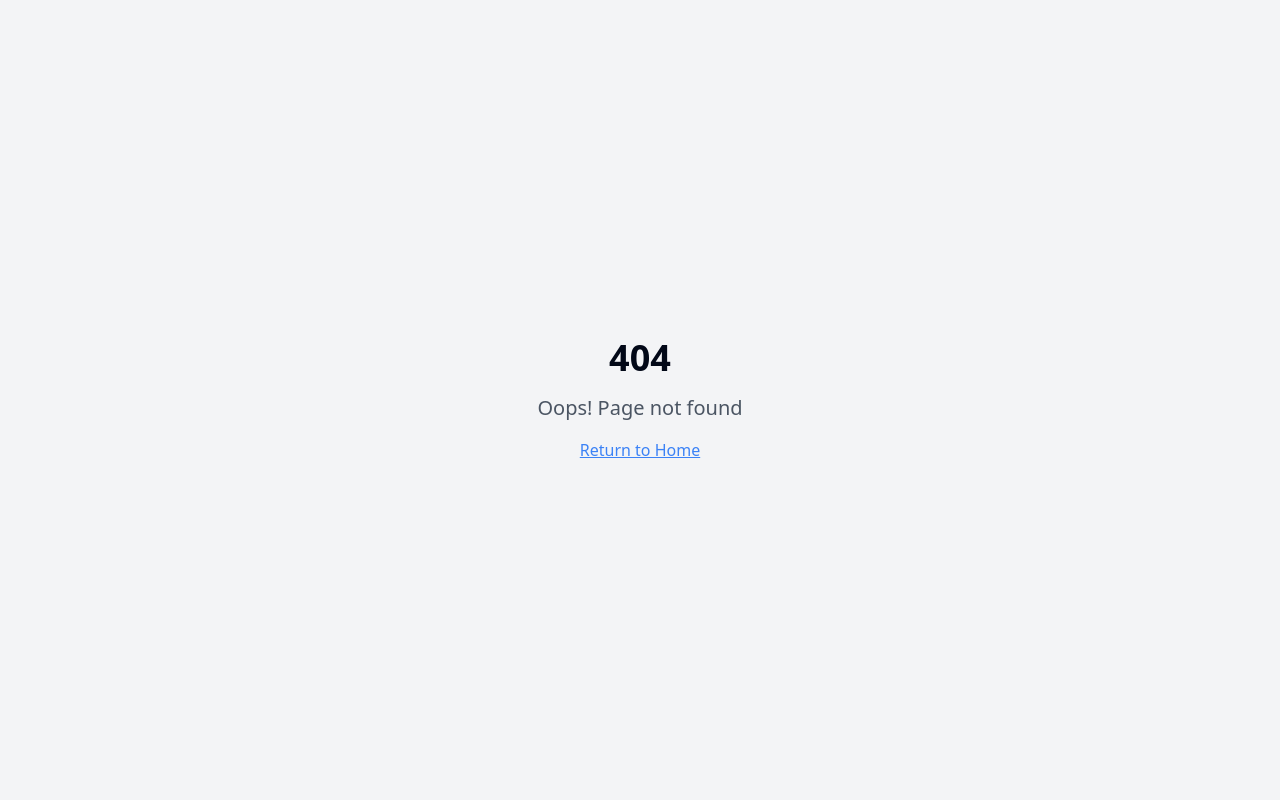
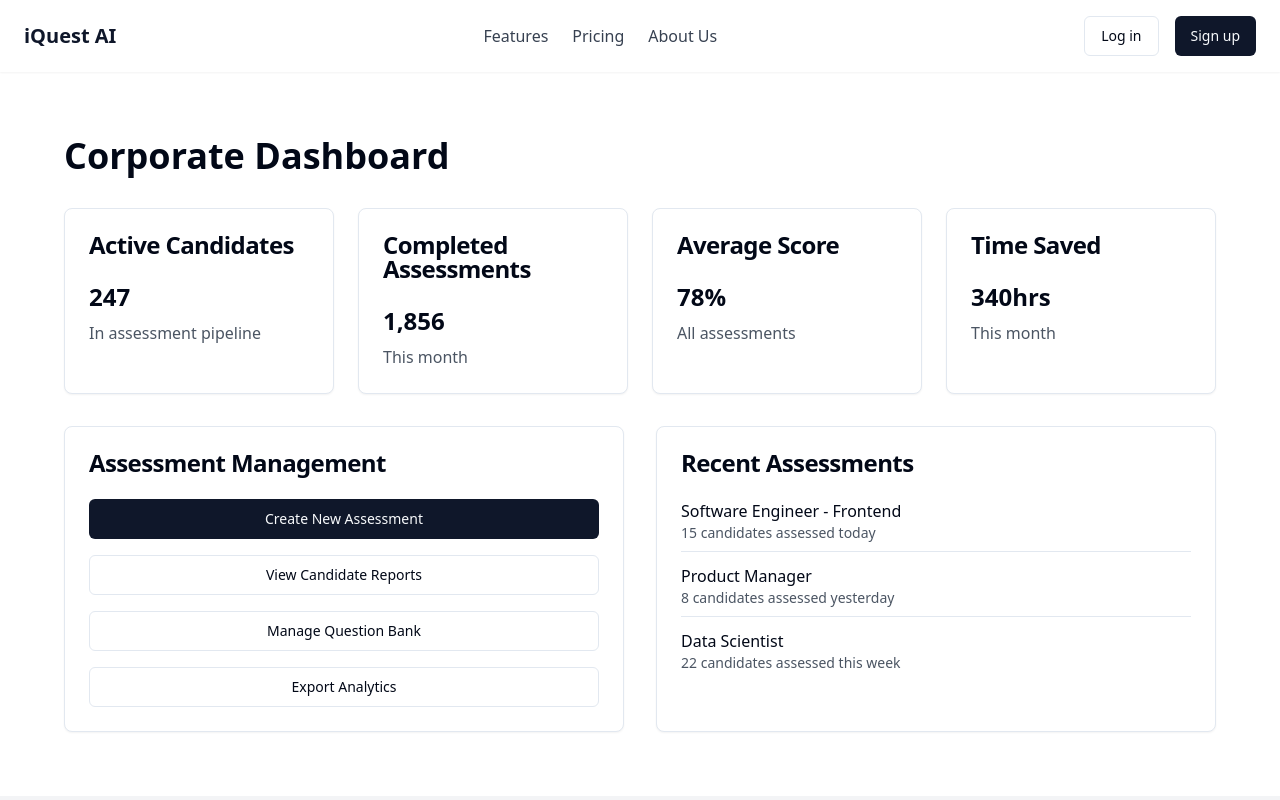
Before and after one commit to sahils1457/iquest-ai-insight, a React (Vite) app: page /dashboard/corporate in a window 1280 px wide. Before the commit this address had no page. Shown: the top 800 px of the page. Built offline with nearby package versions, Linux system fonts and the light colour scheme.

Commit message:
Fix dashboard links
Fixes broken links to candidate and corporate dashboards.

```diff
--- a/src/App.tsx
+++ b/src/App.tsx
@@ -8,6 +8,8 @@ import Index from "./pages/Index";
 import Features from "./pages/Features";
 import Practice from "./pages/Practice";
 import Pricing from "./pages/Pricing";
+import CandidateDashboard from "./pages/dashboard/CandidateDashboard";
+import CorporateDashboard from "./pages/dashboard/CorporateDashboard";
 import NotFound from "./pages/NotFound";
 
 const queryClient = new QueryClient();
@@ -23,6 +25,8 @@ const App = () => (
           <Route path="/features" element={<Features />} />
           <Route path="/practice" element={<Practice />} />
           <Route path="/pricing" element={<Pricing />} />
+          <Route path="/dashboard/candidate" element={<CandidateDashboard />} />
+          <Route path="/dashboard/corporate" element={<CorporateDashboard />} />
           {/* ADD ALL CUSTOM ROUTES ABOVE THE CATCH-ALL "*" ROUTE */}
           <Route path="*" element={<NotFound />} />
         </Routes>
--- /dev/null
+++ b/src/pages/dashboard/CandidateDashboard.tsx
@@ -0,0 +1,94 @@
+
+import { Helmet } from "react-helmet";
+import Navigation from "@/components/Navigation";
+import Footer from "@/components/Footer";
+import { Button } from "@/components/ui/button";
+import { Card, CardContent, CardHeader, CardTitle } from "@/components/ui/card";
+
+const CandidateDashboard = () => {
+  return (
+    <>
+      <Helmet>
+        <title>Candidate Dashboard - iQuest AI</title>
+      </Helmet>
+      <div className="min-h-screen flex flex-col">
+        <Navigation />
+        <main className="flex-1 py-16 px-6">
+          <div className="max-w-6xl mx-auto">
+            <h1 className="text-4xl font-bold mb-8">Candidate Dashboard</h1>
+
+            <div className="grid grid-cols-1 md:grid-cols-2 lg:grid-cols-3 gap-6 mb-8">
+              <Card>
+                <CardHeader>
+                  <CardTitle>Practice Sessions</CardTitle>
+                </CardHeader>
+                <CardContent>
+                  <p className="text-2xl font-bold mb-2">12</p>
+                  <p className="text-gray-600">Completed this month</p>
+                </CardContent>
+              </Card>
+
+              <Card>
+                <CardHeader>
+                  <CardTitle>Average Score</CardTitle>
+                </CardHeader>
+                <CardContent>
+                  <p className="text-2xl font-bold mb-2">85%</p>
+                  <p className="text-gray-600">Last 10 sessions</p>
+                </CardContent>
+              </Card>
+
+              <Card>
+                <CardHeader>
+                  <CardTitle>Improvement</CardTitle>
+                </CardHeader>
+                <CardContent>
+                  <p className="text-2xl font-bold mb-2">+15%</p>
+                  <p className="text-gray-600">Since last month</p>
+                </CardContent>
+              </Card>
+            </div>
+
+            <div className="grid grid-cols-1 md:grid-cols-2 gap-8">
+              <Card>
+                <CardHeader>
+                  <CardTitle>Quick Actions</CardTitle>
+                </CardHeader>
+                <CardContent className="space-y-4">
+                  <Button className="w-full">Start New Practice Session</Button>
+                  <Button variant="outline" className="w-full">View Progress Report</Button>
+                  <Button variant="outline" className="w-full">Schedule Mock Interview</Button>
+                </CardContent>
+              </Card>
+
+              <Card>
+                <CardHeader>
+                  <CardTitle>Recent Activity</CardTitle>
+                </CardHeader>
+                <CardContent>
+                  <div className="space-y-3">
+                    <div className="border-b pb-2">
+                      <p className="font-medium">Technical Interview Practice</p>
+                      <p className="text-sm text-gray-600">Completed 2 hours ago</p>
+                    </div>
+                    <div className="border-b pb-2">
+                      <p className="font-medium">Behavioral Questions Session</p>
+                      <p className="text-sm text-gray-600">Completed yesterday</p>
+                    </div>
+                    <div>
+                      <p className="font-medium">AI Feedback Review</p>
+                      <p className="text-sm text-gray-600">3 days ago</p>
+                    </div>
+                  </div>
+                </CardContent>
+              </Card>
+            </div>
+          </div>
+        </main>
+        <Footer />
+      </div>
+    </>
+  );
+};
+
+export default CandidateDashboard;
--- /dev/null
+++ b/src/pages/dashboard/CorporateDashboard.tsx
@@ -0,0 +1,105 @@
+
+import { Helmet } from "react-helmet";
+import Navigation from "@/components/Navigation";
+import Footer from "@/components/Footer";
+import { Button } from "@/components/ui/button";
+import { Card, CardContent, CardHeader, CardTitle } from "@/components/ui/card";
+
+const CorporateDashboard = () => {
+  return (
+    <>
+      <Helmet>
+        <title>Corporate Dashboard - iQuest AI</title>
+      </Helmet>
+      <div className="min-h-screen flex flex-col">
+        <Navigation />
+        <main className="flex-1 py-16 px-6">
+          <div className="max-w-6xl mx-auto">
+            <h1 className="text-4xl font-bold mb-8">Corporate Dashboard</h1>
+
+            <div className="grid grid-cols-1 md:grid-cols-2 lg:grid-cols-4 gap-6 mb-8">
+              <Card>
+                <CardHeader>
+                  <CardTitle>Active Candidates</CardTitle>
+                </CardHeader>
+                <CardContent>
+                  <p className="text-2xl font-bold mb-2">247</p>
+                  <p className="text-gray-600">In assessment pipeline</p>
+                </CardContent>
+              </Card>
+
+              <Card>
+                <CardHeader>
+                  <CardTitle>Completed Assessments</CardTitle>
+                </CardHeader>
+                <CardContent>
+                  <p className="text-2xl font-bold mb-2">1,856</p>
+                  <p className="text-gray-600">This month</p>
+                </CardContent>
+              </Card>
+
+              <Card>
+                <CardHeader>
+                  <CardTitle>Average Score</CardTitle>
+                </CardHeader>
+                <CardContent>
+                  <p className="text-2xl font-bold mb-2">78%</p>
+                  <p className="text-gray-600">All assessments</p>
+                </CardContent>
+              </Card>
+
+              <Card>
+                <CardHeader>
+                  <CardTitle>Time Saved</CardTitle>
+                </CardHeader>
+                <CardContent>
+                  <p className="text-2xl font-bold mb-2">340hrs</p>
+                  <p className="text-gray-600">This month</p>
+                </CardContent>
+              </Card>
+            </div>
+
+            <div className="grid grid-cols-1 md:grid-cols-2 gap-8">
+              <Card>
+                <CardHeader>
+                  <CardTitle>Assessment Management</CardTitle>
+                </CardHeader>
+                <CardContent className="space-y-4">
+                  <Button className="w-full">Create New Assessment</Button>
+                  <Button variant="outline" className="w-full">View Candidate Reports</Button>
+                  <Button variant="outline" className="w-full">Manage Question Bank</Button>
+                  <Button variant="outline" className="w-full">Export Analytics</Button>
+                </CardContent>
+              </Card>
+
+              <Card>
+                <CardHeader>
+                  <CardTitle>Recent Assessments</CardTitle>
+                </CardHeader>
+                <CardContent>
+                  <div className="space-y-3">
+                    <div className="border-b pb-2">
+                      <p className="font-medium">Software Engineer - Frontend</p>
+                      <p className="text-sm text-gray-600">15 candidates assessed today</p>
+                    </div>
+                    <div className="border-b pb-2">
+                      <p className="font-medium">Product Manager</p>
+                      <p className="text-sm text-gray-600">8 candidates assessed yesterday</p>
+                    </div>
+                    <div>
+                      <p className="font-medium">Data Scientist</p>
+                      <p className="text-sm text-gray-600">22 candidates assessed this week</p>
+                    </div>
+                  </div>
+                </CardContent>
+              </Card>
+            </div>
+          </div>
+        </main>
+        <Footer />
+      </div>
+    </>
+  );
+};
+
+export default CorporateDashboard;
```
